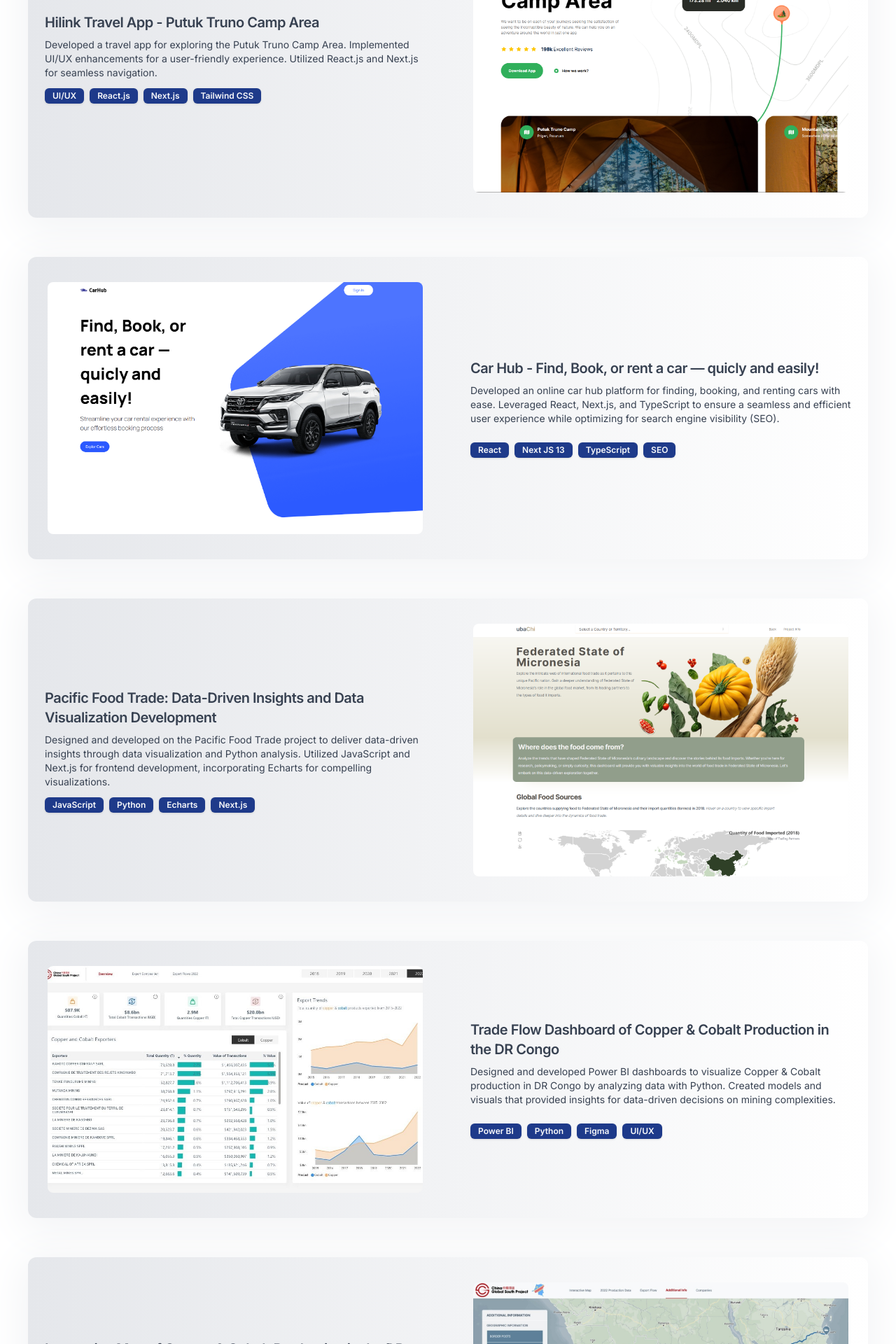
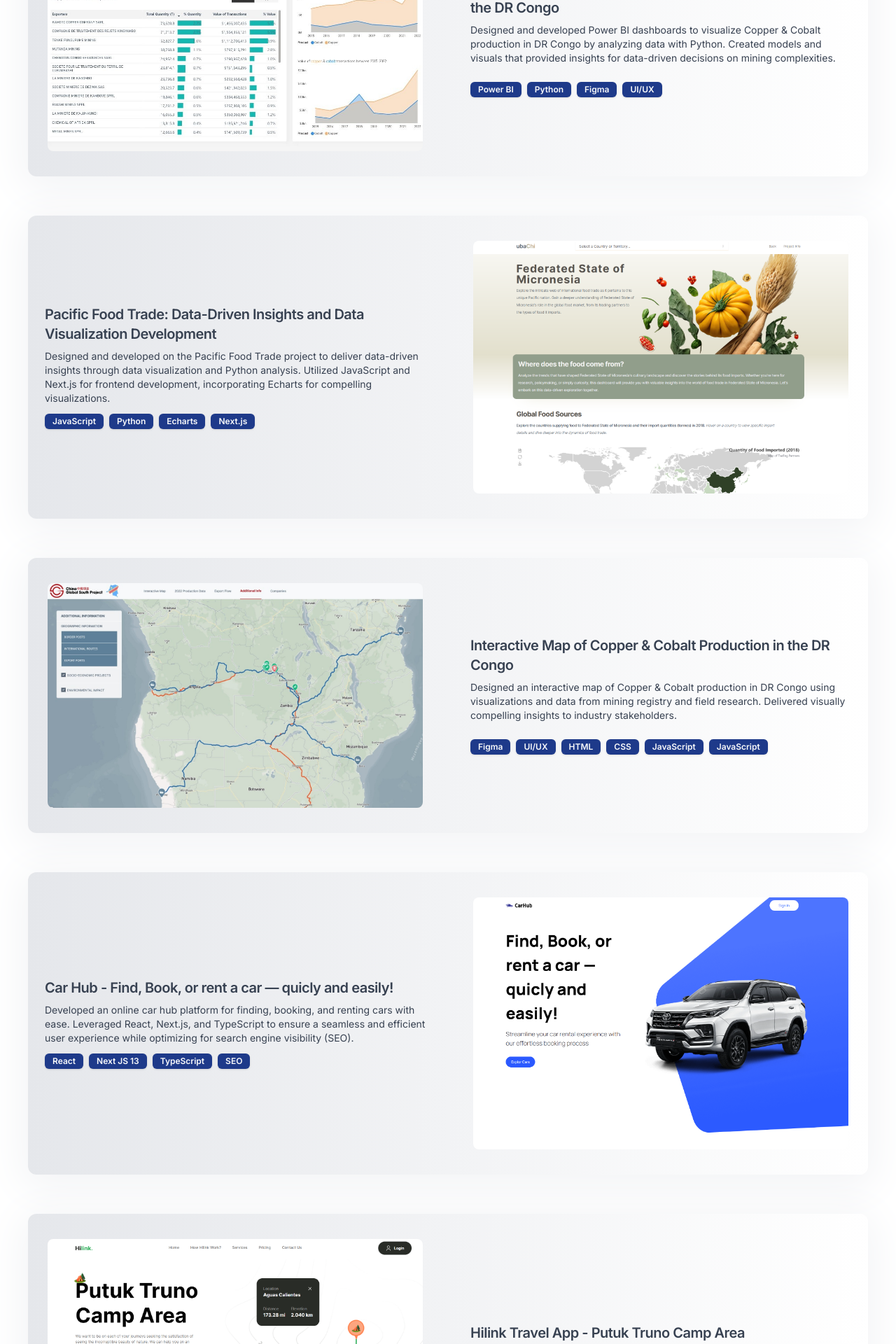
Before and after one commit to emmanuelubachi/emmanuelubachi.github.io, a Next.js app: page / in a window 1280 px wide. Shown: the part 2180-4100 px from the top of the page at 70% size. Built offline with nearby package versions, Linux system fonts and the light colour scheme.

Commit message:
update constants

```diff
--- a/src/constants/index.ts
+++ b/src/constants/index.ts
@@ -1,50 +1,4 @@
 export const PROJECT = [
-  {
-    title: "Hilink Travel App - Putuk Truno Camp Area",
-    desc: "Developed a travel app for exploring the Putuk Truno Camp Area. Implemented UI/UX enhancements for a user-friendly experience. Utilized React.js and Next.js for seamless navigation.",
-    imgSrc: "/travelApp.png",
-    imgAlt: "Hilink Travel App - Putuk Truno Camp Area Project Image",
-    projUrl: "https://travel-app-pi-beryl.vercel.app/",
-    badge: [
-      { label: "UI/UX" },
-      { label: "React.js" },
-      { label: "Next.js" },
-      { label: "Tailwind CSS" },
-    ],
-    inverse: true,
-    isLink: true,
-  },
-  {
-    title: "Car Hub - Find, Book, or rent a car — quicly and easily!",
-    desc: "Developed an online car hub platform for finding, booking, and renting cars with ease. Leveraged React, Next.js, and TypeScript to ensure a seamless and efficient user experience while optimizing for search engine visibility (SEO).",
-    imgSrc: "/carhub.png",
-    imgAlt: "Car Hub - Find, Book, or Rent a Car Project Image",
-    projUrl: "https://car-showcase-roan-nu.vercel.app/",
-    badge: [
-      { label: "React" },
-      { label: "Next JS 13" },
-      { label: "TypeScript" },
-      { label: "SEO" },
-    ],
-    inverse: false,
-    isLink: true,
-  },
-  {
-    title:
-      "Pacific Food Trade: Data-Driven Insights and Data Visualization Development",
-    desc: "Designed and developed on the Pacific Food Trade project to deliver data-driven insights through data visualization and Python analysis. Utilized JavaScript and Next.js for frontend development, incorporating Echarts for compelling visualizations.",
-    imgSrc: "/pacificfood.png",
-    imgAlt: "Pacific Food Trade Project Image",
-    projUrl: "https://ubachi.com/feeding-the-pacific/",
-    badge: [
-      { label: "JavaScript" },
-      { label: "Python" },
-      { label: "Echarts" },
-      { label: "Next.js" },
-    ],
-    inverse: true,
-    isLink: true,
-  },
   {
     title: "Trade Flow Dashboard of Copper & Cobalt Production in the DR Congo",
     desc: "Designed and developed Power BI dashboards to visualize Copper & Cobalt production in DR Congo by analyzing data with Python. Created models and visuals that provided insights for data-driven decisions on mining complexities.",
@@ -59,7 +13,23 @@ export const PROJECT = [
       { label: "UI/UX" },
     ],
     inverse: false,
-    isLink: false,
+    isLink: true,
+  },
+  {
+    title:
+      "Pacific Food Trade: Data-Driven Insights and Data Visualization Development",
+    desc: "Designed and developed on the Pacific Food Trade project to deliver data-driven insights through data visualization and Python analysis. Utilized JavaScript and Next.js for frontend development, incorporating Echarts for compelling visualizations.",
+    imgSrc: "/pacificfood.png",
+    imgAlt: "Pacific Food Trade Project Image",
+    projUrl: "https://pacific-food-trade.ubachi.com",
+    badge: [
+      { label: "JavaScript" },
+      { label: "Python" },
+      { label: "Echarts" },
+      { label: "Next.js" },
+    ],
+    inverse: true,
+    isLink: true,
   },
   {
     title: "Interactive Map of Copper & Cobalt Production in the DR Congo",
@@ -67,7 +37,7 @@ export const PROJECT = [
     imgSrc: "/interactivemap.png",
     imgAlt:
       "Interactive Map of Copper & Cobalt Production in the DR Congo Project Image",
-    projUrl: "#",
+    projUrl: "https://chinaglobalsouth.com/cobaltmap/en/",
     badge: [
       { label: "Figma" },
       { label: "UI/UX" },
@@ -76,8 +46,39 @@ export const PROJECT = [
       { label: "JavaScript" },
       { label: "JavaScript" },
     ],
+    inverse: false,
+    isLink: true,
+  },
+  {
+    title: "Car Hub - Find, Book, or rent a car — quicly and easily!",
+    desc: "Developed an online car hub platform for finding, booking, and renting cars with ease. Leveraged React, Next.js, and TypeScript to ensure a seamless and efficient user experience while optimizing for search engine visibility (SEO).",
+    imgSrc: "/carhub.png",
+    imgAlt: "Car Hub - Find, Book, or Rent a Car Project Image",
+    projUrl: "https://carhub.ubachi.com",
+    badge: [
+      { label: "React" },
+      { label: "Next JS 13" },
+      { label: "TypeScript" },
+      { label: "SEO" },
+    ],
     inverse: true,
-    isLink: false,
+    isLink: true,
+  },
+
+  {
+    title: "Hilink Travel App - Putuk Truno Camp Area",
+    desc: "Developed a travel app for exploring the Putuk Truno Camp Area. Implemented UI/UX enhancements for a user-friendly experience. Utilized React.js and Next.js for seamless navigation.",
+    imgSrc: "/travelApp.png",
+    imgAlt: "Hilink Travel App - Putuk Truno Camp Area Project Image",
+    projUrl: "https://hilink.ubachi.com",
+    badge: [
+      { label: "UI/UX" },
+      { label: "React.js" },
+      { label: "Next.js" },
+      { label: "Tailwind CSS" },
+    ],
+    inverse: false,
+    isLink: true,
   },
 ];
 
```
